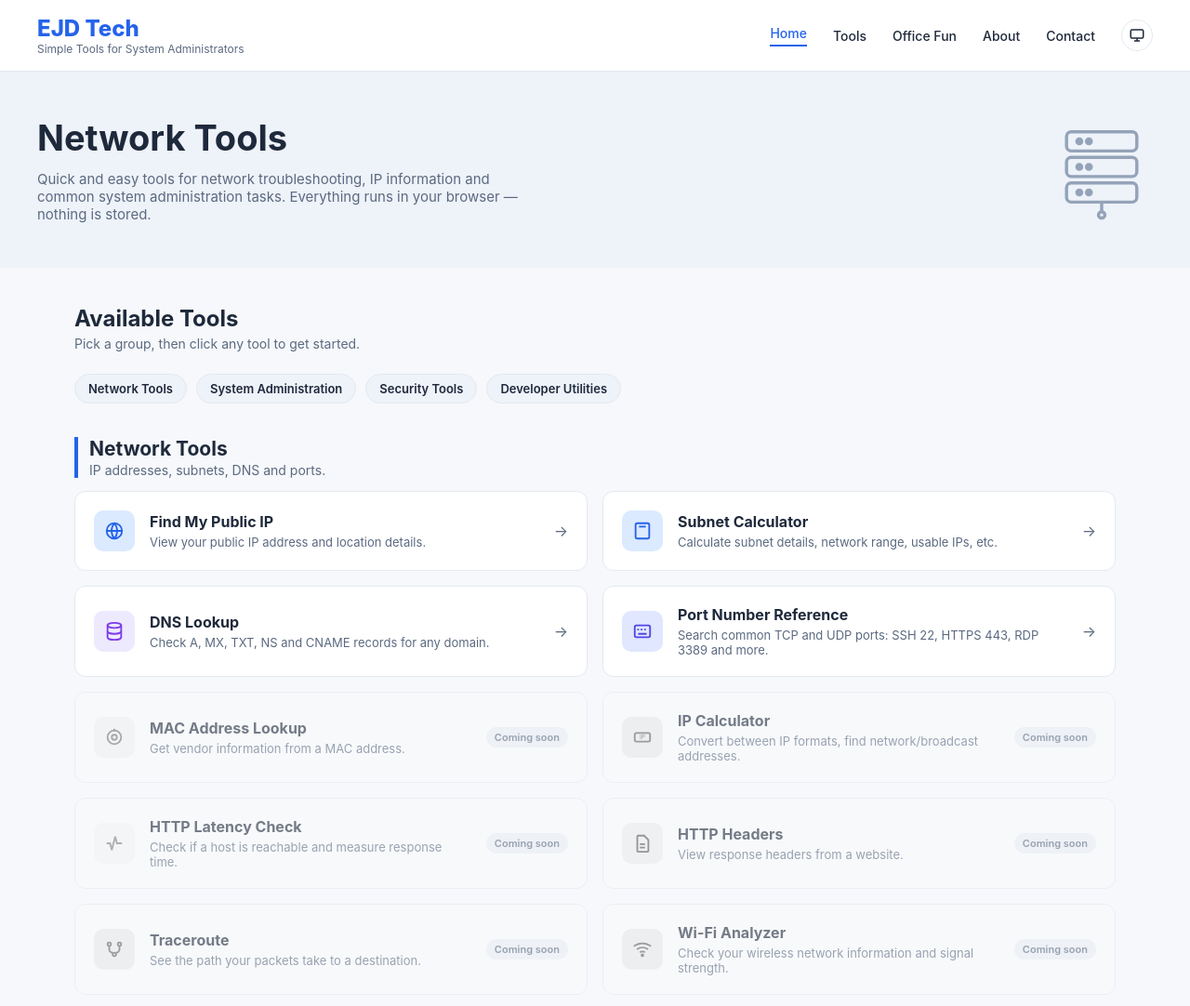
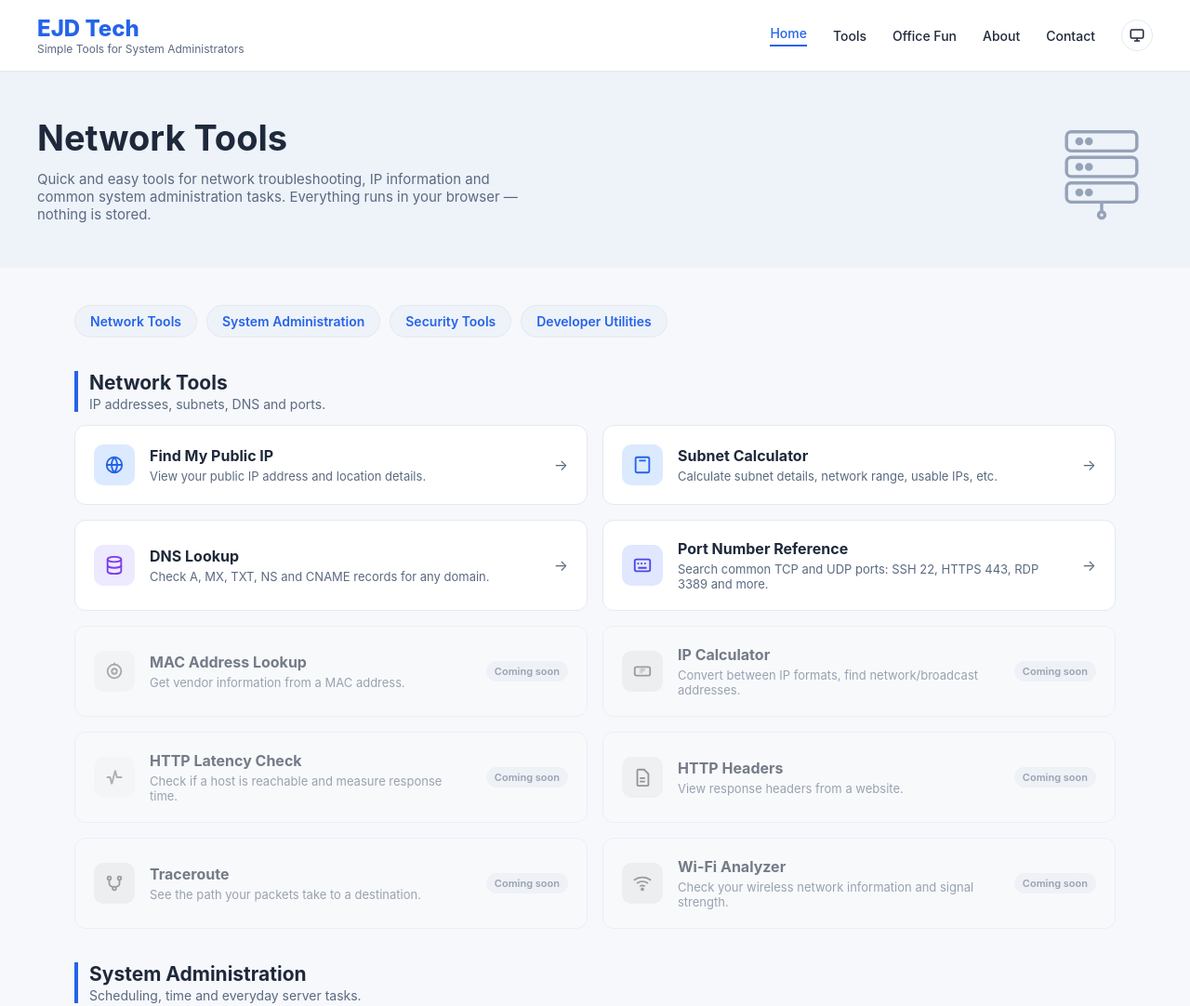
Before and after one commit to ejdtech/network-tools, a plain HTML site: page index.html in a window 1280 px wide. Shown: the top 1082 px of the page at 93% size. Drawn offline with Linux system fonts and the light colour scheme.

Commit message:
small change

```diff
--- a/css/style.css
+++ b/css/style.css
@@ -221,9 +221,10 @@ footer.site-footer .f-links{display:flex;gap:20px;}
 .jump-links{display:flex;gap:10px;flex-wrap:wrap;margin:0 0 8px 0;}
 .jump-links a{
   background:var(--soft-bg);border:1px solid var(--border);border-radius:999px;
-  padding:7px 14px;font-size:13px;font-weight:600;color:var(--text);
+  padding:8px 16px;font-size:14px;font-weight:600;color:var(--link);
 }
-.jump-links a:hover{background:var(--border);}
+.jump-links a:hover{background:var(--border);text-decoration:underline;}
+.jump-links a:focus-visible{outline:2px solid var(--link);outline-offset:2px;}
 .tool-group{margin-top:36px;scroll-margin-top:16px;}
 .group-head{margin-bottom:14px;padding-left:12px;border-left:4px solid var(--blue);}
 .group-head h3{font-size:21px;margin:0 0 2px 0;}
--- a/index.html
+++ b/index.html
@@ -44,9 +44,12 @@
 </section>
 
 <main id="tools">
-  <div class="section-title"><h3>Available Tools</h3><p>Pick a group, then click any tool to get started.</p></div>
-
-  <nav class="jump-links" aria-label="Tool groups"><a href="#network">Network Tools</a><a href="#sysadmin">System Administration</a><a href="#security">Security Tools</a><a href="#developer">Developer Utilities</a></nav>
+  <nav class="jump-links" aria-label="Tool groups">
+    <a href="#network">Network Tools</a>
+    <a href="#sysadmin">System Administration</a>
+    <a href="#security">Security Tools</a>
+    <a href="#developer">Developer Utilities</a>
+  </nav>
 
   <section class="tool-group" id="network" aria-labelledby="network-h">
     <div class="group-head"><h3 id="network-h">Network Tools</h3><p>IP addresses, subnets, DNS and ports.</p></div>
```
